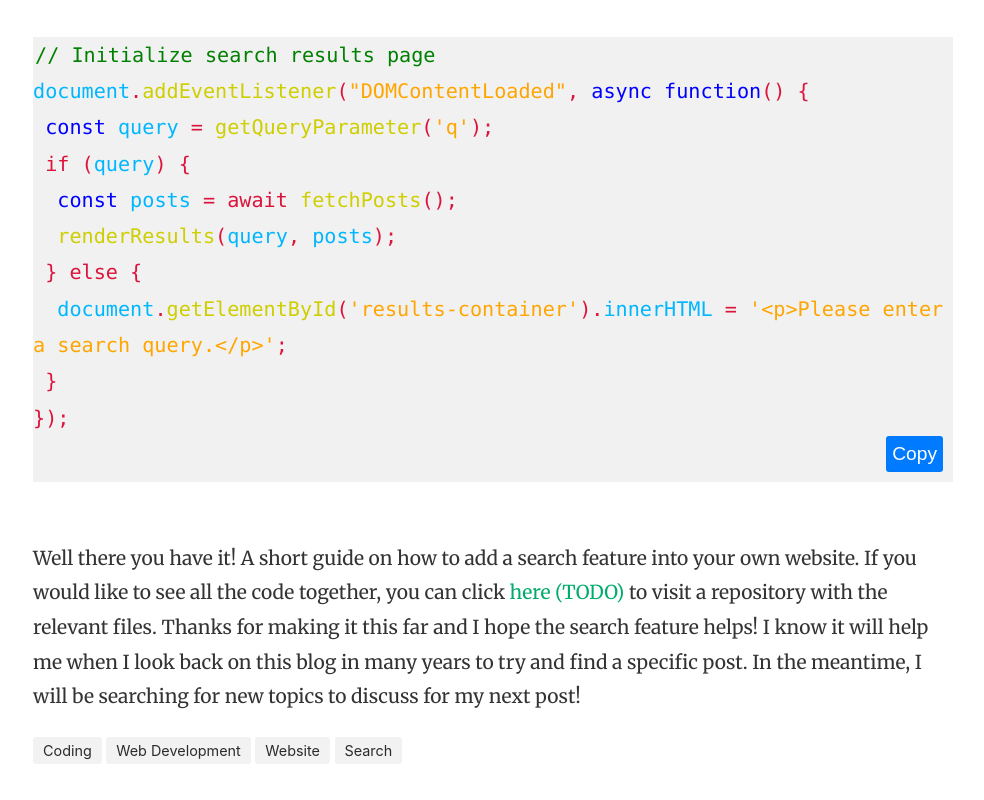
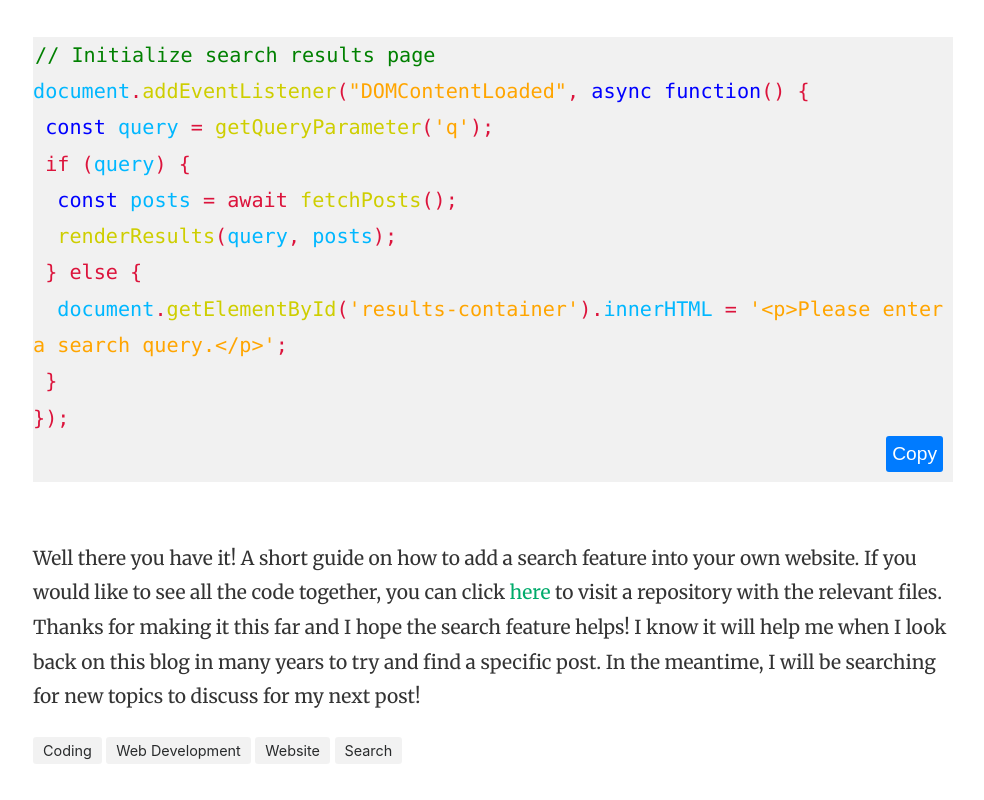
Before and after one commit to alessioamo/What-Comes-Next, a plain HTML site: page post5.html in a window 1280 px wide. Shown: the part 11200-12000 px from the top of the page, without its empty margins (147-1131 px from the left). Drawn offline with Linux system fonts and the light colour scheme; a script that the page names is missing.

Commit message:
Update post5.html

```diff
--- a/post5.html
+++ b/post5.html
@@ -446,7 +446,7 @@
 
                     <br>
                 </p>
-                Well there you have it! A short guide on how to add a search feature into your own website. If you would like to see all the code together, you can click <a href="index.html">here (TODO)</a> to visit a repository with the relevant files. Thanks for making it this far and I hope the search feature helps! I know it will help me when I look back on this blog in many years to try and find a specific post. In the meantime, I will be searching for new topics to discuss for my next post!
+                Well there you have it! A short guide on how to add a search feature into your own website. If you would like to see all the code together, you can click <a href="https://github.com/alessioamo/What-Comes-Next/tree/search-demo">here</a> to visit a repository with the relevant files. Thanks for making it this far and I hope the search feature helps! I know it will help me when I look back on this blog in many years to try and find a specific post. In the meantime, I will be searching for new topics to discuss for my next post!
                 <p>
 
                 </p>
```
